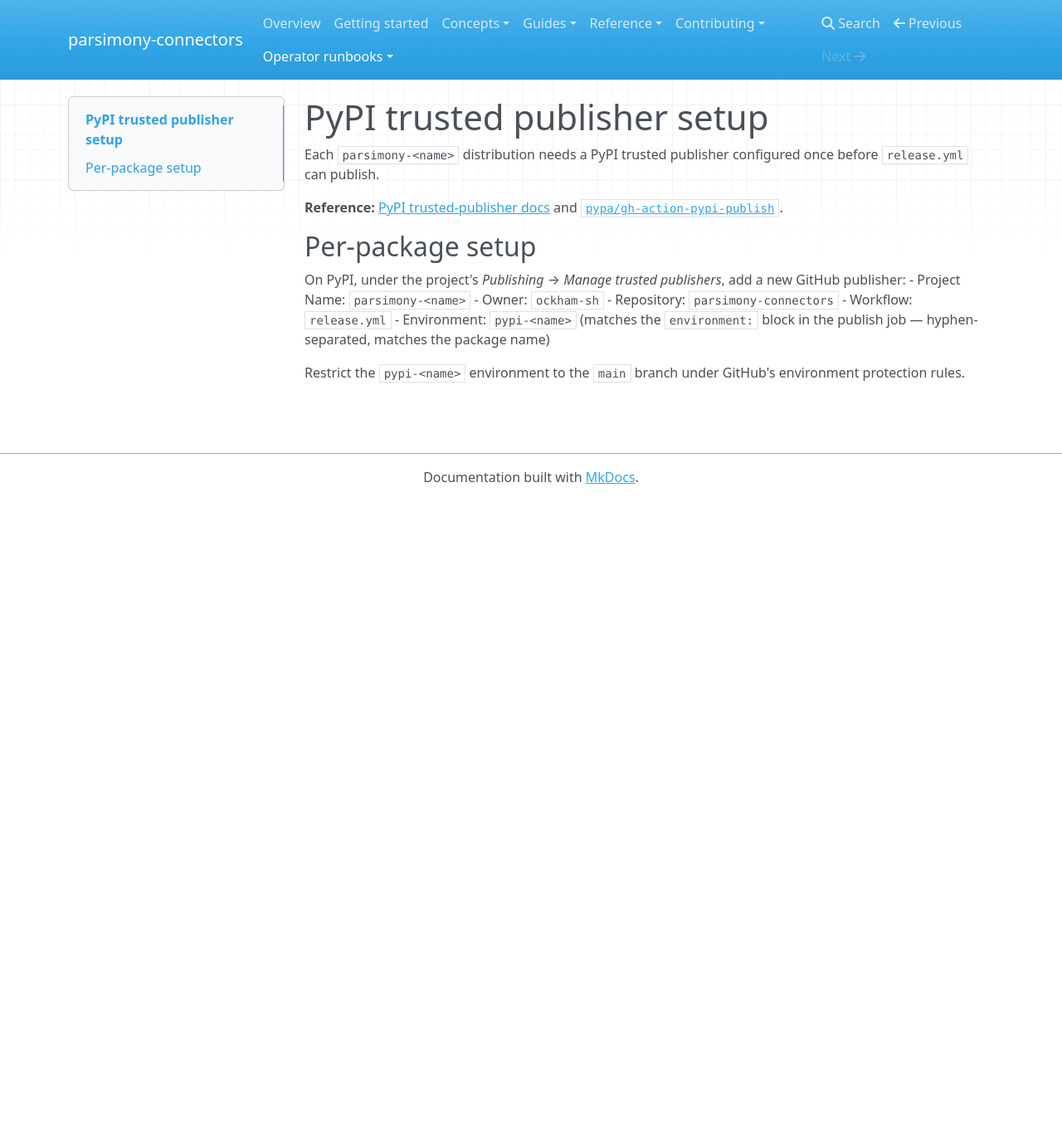
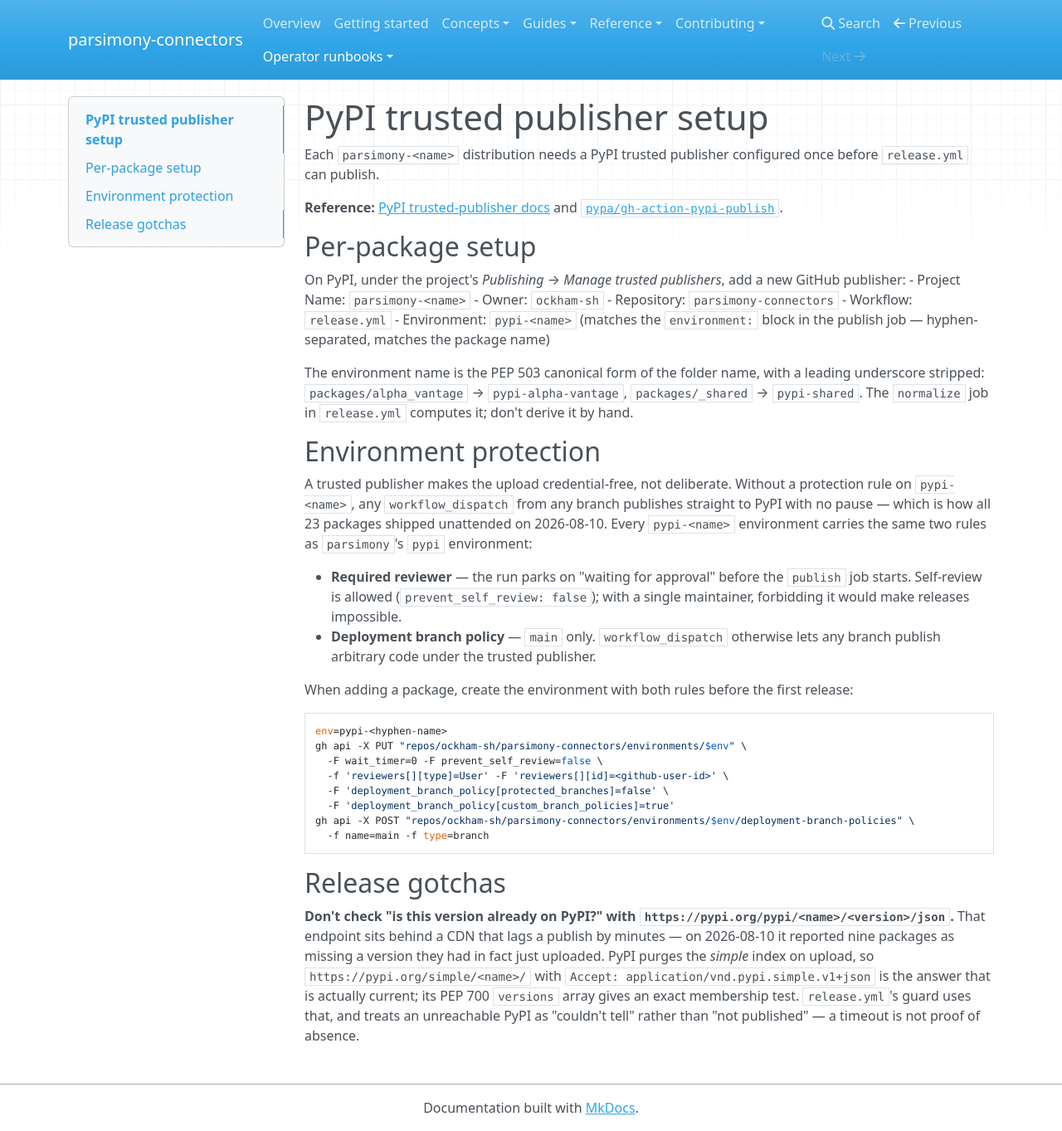
Before and after one commit to ockham-sh/parsimony-connectors, an MkDocs documentation site: the page built from docs/pypi-setup.md, in a window 1280 px wide and 1363 px high. Shown: the whole window at 83% size. Built offline with MkDocs 1.6.1, drawn with Linux system fonts in a browser that asks for light colours; nearby versions of some CDN libraries.

Commit message:
fix(ci): make the already-published guard current and fail-closed (#99)
The release guard asked `https://pypi.org/pypi/<name>/<version>/json`, which
sits behind a CDN that lags an upload by minutes. On 2026-08-10 it reported
nine packages as missing a version they had in fact just published, so the
guard reads "safe to publish" exactly when it is not, and the run burns through
tests, build and smoke before dying on PyPI's `400 File already exists`.

Ask `https://pypi.org/simple/<name>/` instead. PyPI purges the simple index on
upload, and its PEP 700 `versions` array (api-version 1.4) makes this an exact
membership test rather than filename parsing.

Second bug in the same lines: `except Exception: sys.exit(1)` treated a network
timeout as proof of absence, and this runner does time out. The check now
retries three times with backoff and fails closed when PyPI is unreachable, or
if the `versions` key is ever absent — neither a timeout nor a future API change
can be read as "not published".

Collapsing the step into one stdlib heredoc also drops two duplicate tomllib
subprocesses and stops interpolating `$pkg_version` from bash into Python source.

Verified against live PyPI with the script extracted verbatim from the YAML:
published version blocked, name mismatch blocked, never-published project (404)
allowed, unpublished version allowed, unreachable network blocked in 7s. The old
guard, re-run under that same unreachable-network condition for a version that
is published, printed "would proceed to publish".

docs/pypi-setup.md also records the environment protection now configured on all
23 `pypi-<name>` environments: a required reviewer plus a `main`-only deployment
branch policy, matching parsimony's `pypi` environment. Without them a
`workflow_dispatch` from any branch published straight to PyPI with no pause,
which is how all 23 packages shipped unattended on 2026-08-10.

````diff
--- a/docs/pypi-setup.md
+++ b/docs/pypi-setup.md
@@ -13,4 +13,28 @@ On PyPI, under the project's *Publishing* → *Manage trusted publishers*, add a
 - Workflow: `release.yml`
 - Environment: `pypi-<name>` (matches the `environment:` block in the publish job — hyphen-separated, matches the package name)
 
-Restrict the `pypi-<name>` environment to the `main` branch under GitHub's environment protection rules.
+The environment name is the PEP 503 canonical form of the folder name, with a leading underscore stripped: `packages/alpha_vantage` → `pypi-alpha-vantage`, `packages/_shared` → `pypi-shared`. The `normalize` job in `release.yml` computes it; don't derive it by hand.
+
+## Environment protection
+
+A trusted publisher makes the upload credential-free, not deliberate. Without a protection rule on `pypi-<name>`, any `workflow_dispatch` from any branch publishes straight to PyPI with no pause — which is how all 23 packages shipped unattended on 2026-08-10. Every `pypi-<name>` environment carries the same two rules as `parsimony`'s `pypi` environment:
+
+- **Required reviewer** — the run parks on "waiting for approval" before the `publish` job starts. Self-review is allowed (`prevent_self_review: false`); with a single maintainer, forbidding it would make releases impossible.
+- **Deployment branch policy** — `main` only. `workflow_dispatch` otherwise lets any branch publish arbitrary code under the trusted publisher.
+
+When adding a package, create the environment with both rules before the first release:
+
+```bash
+env=pypi-<hyphen-name>
+gh api -X PUT "repos/ockham-sh/parsimony-connectors/environments/$env" \
+  -F wait_timer=0 -F prevent_self_review=false \
+  -f 'reviewers[][type]=User' -F 'reviewers[][id]=<github-user-id>' \
+  -F 'deployment_branch_policy[protected_branches]=false' \
+  -F 'deployment_branch_policy[custom_branch_policies]=true'
+gh api -X POST "repos/ockham-sh/parsimony-connectors/environments/$env/deployment-branch-policies" \
+  -f name=main -f type=branch
+```
+
+## Release gotchas
+
+**Don't check "is this version already on PyPI?" with `https://pypi.org/pypi/<name>/<version>/json`.** That endpoint sits behind a CDN that lags a publish by minutes — on 2026-08-10 it reported nine packages as missing a version they had in fact just uploaded. PyPI purges the *simple* index on upload, so `https://pypi.org/simple/<name>/` with `Accept: application/vnd.pypi.simple.v1+json` is the answer that is actually current; its PEP 700 `versions` array gives an exact membership test. `release.yml`'s guard uses that, and treats an unreachable PyPI as "couldn't tell" rather than "not published" — a timeout is not proof of absence.
````
Also changed, not shown: 1 other file.
